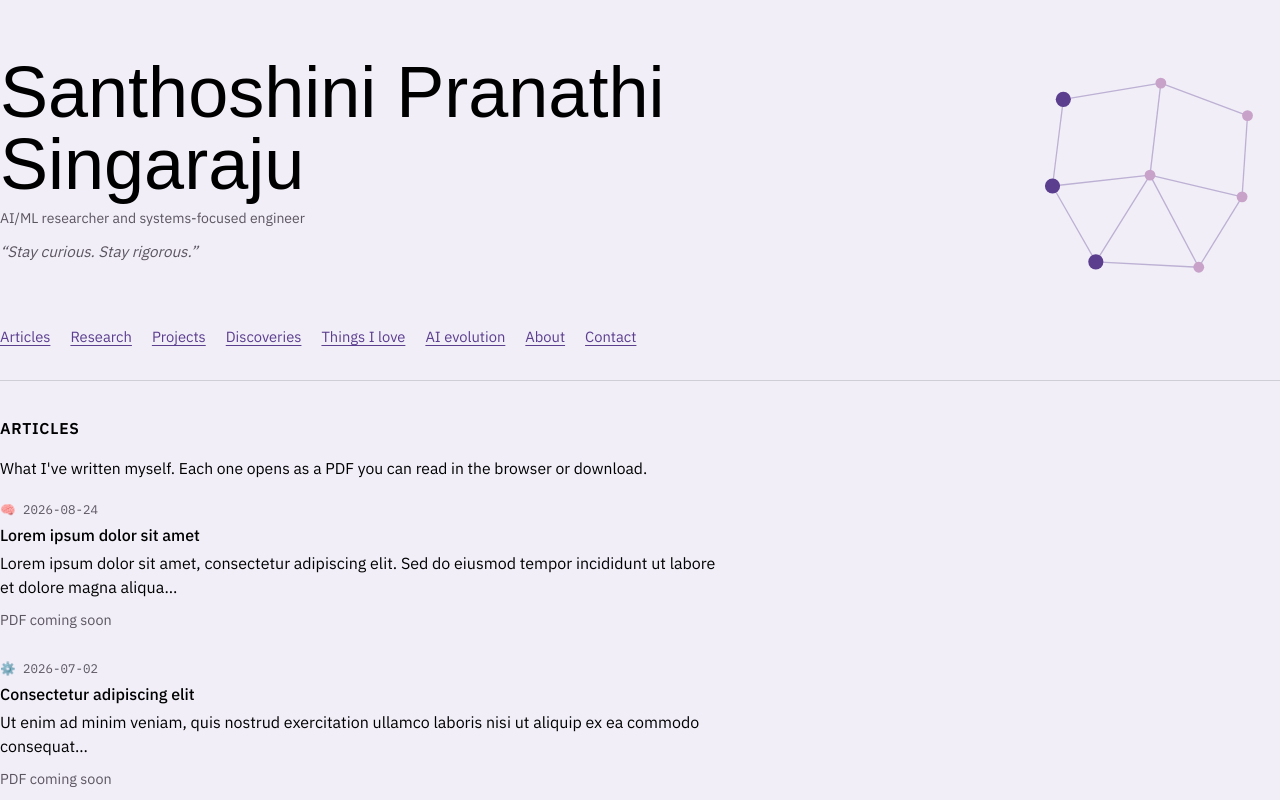
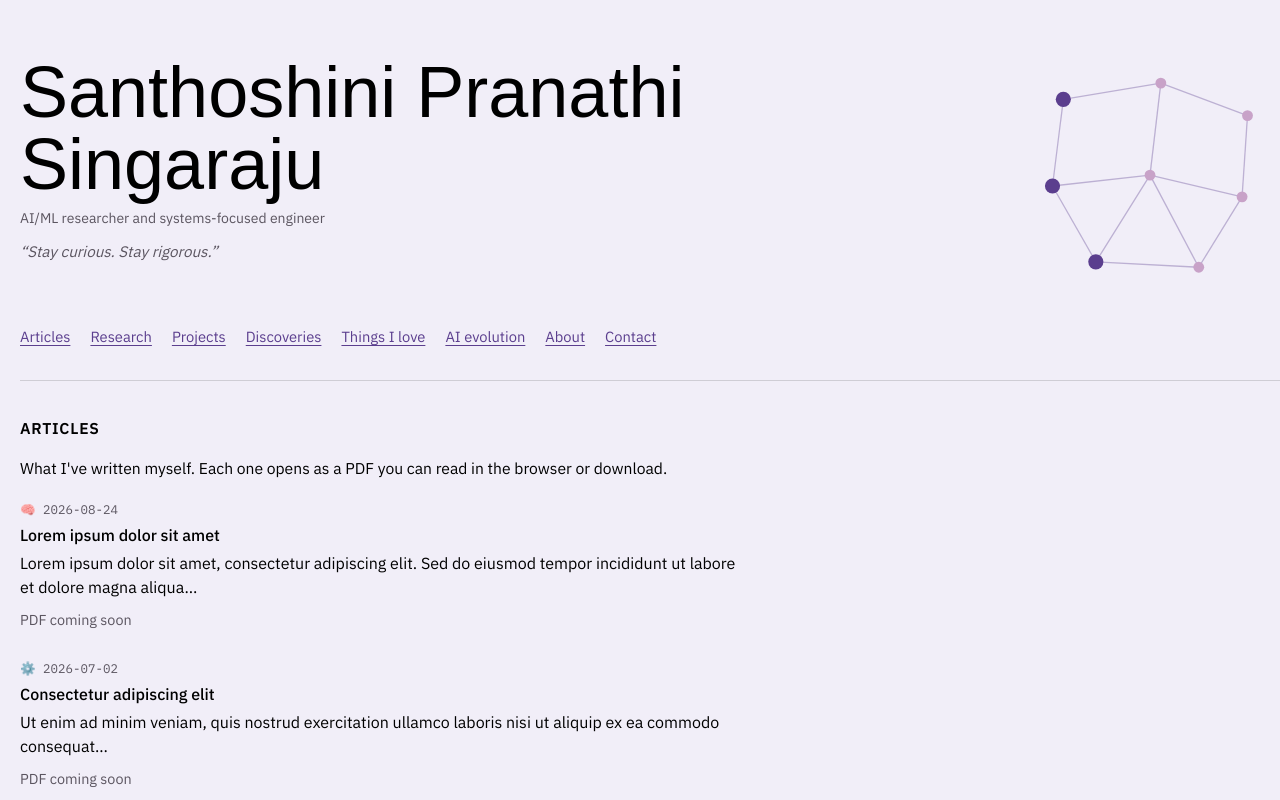
Before and after one commit to pranathi000/portfolio, a Next.js app: page / in a window 1280 px wide. Shown: the top 800 px of the page. Built offline with nearby package versions, Linux system fonts and the light colour scheme; a web font is replaced by a local one.

Commit message:
Add padding to main container in page.tsx

```diff
--- a/app/page.tsx
+++ b/app/page.tsx
@@ -11,7 +11,7 @@ import Footer from "@/components/Footer";
 
 export default function Page() {
   return (
-    <main className="w-full">
+    <main className="w-full pl-5">
       <Header />
       <Articles />
       <Research />
```
